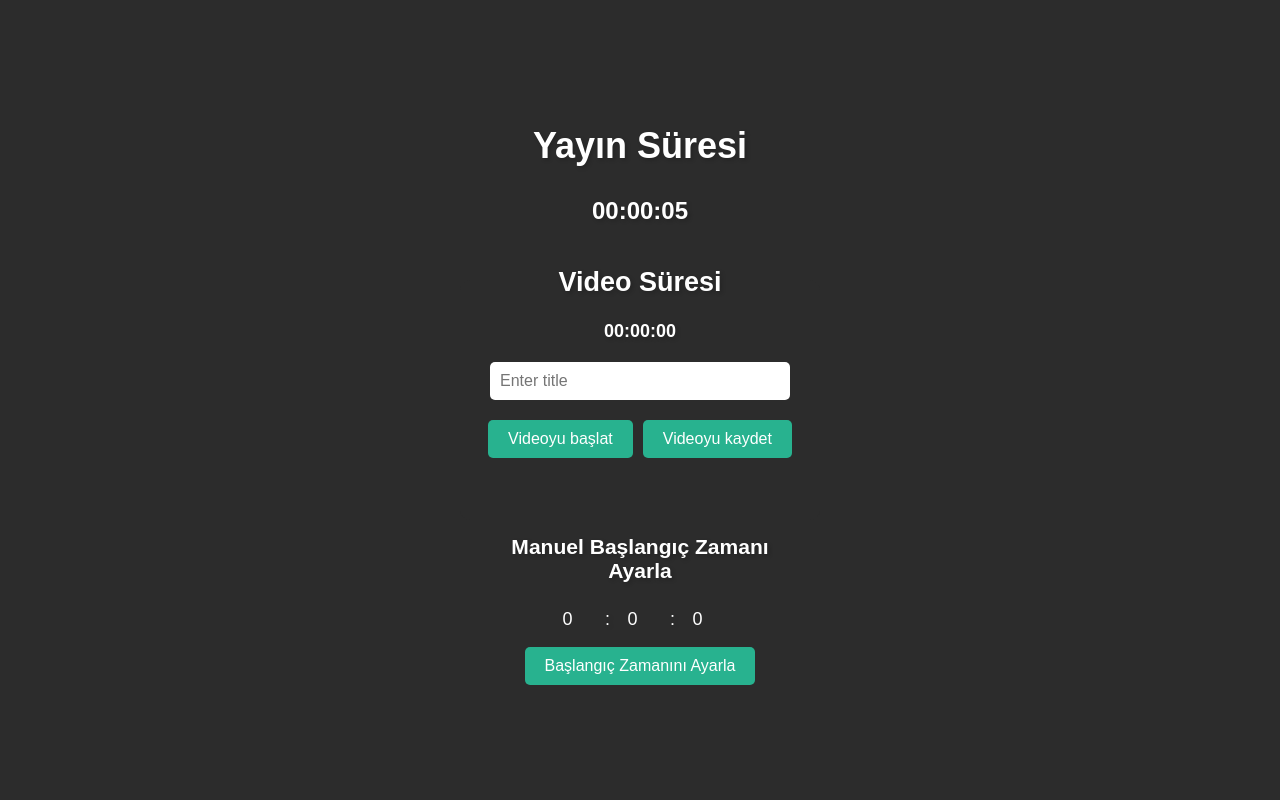
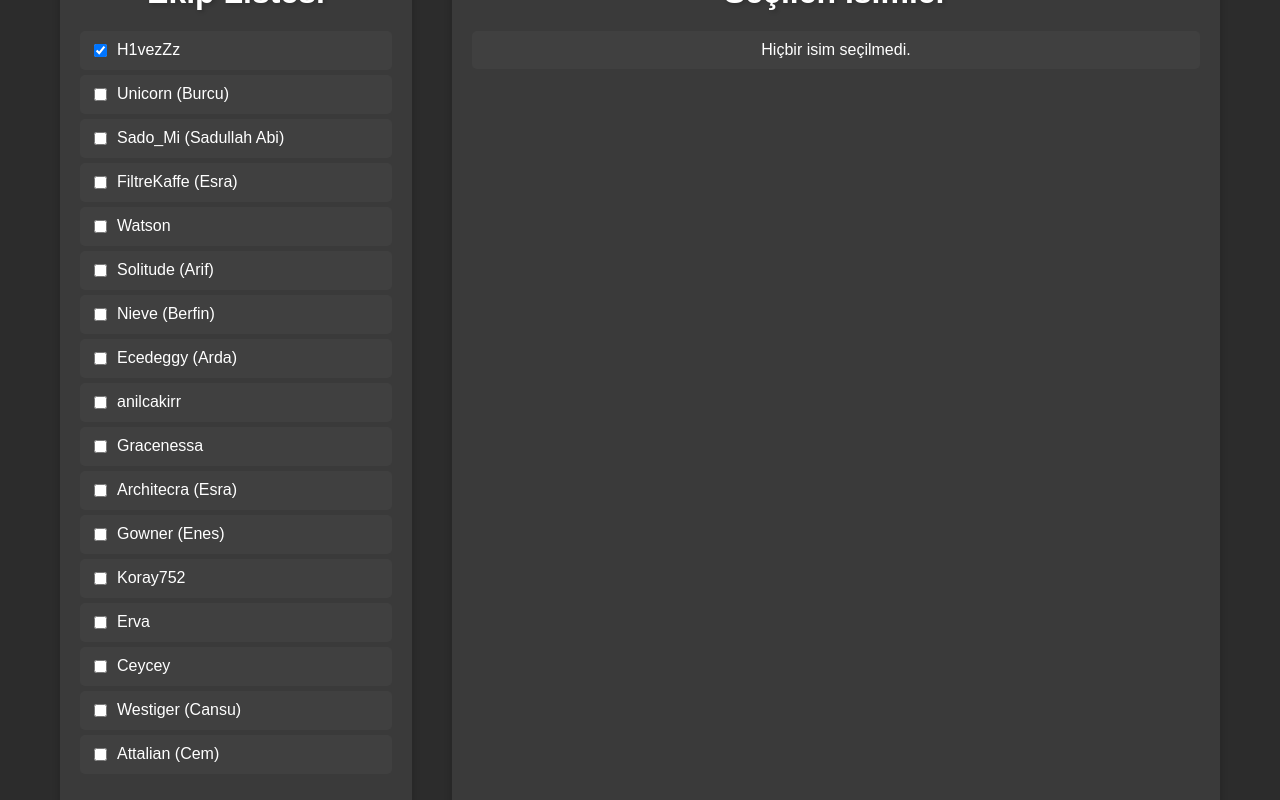
Before and after one commit to eraykrkpnr/hivez-moderator-tools, a React (Create React App) app: page /EkipList in a window 1280 px wide. Built offline with nearby package versions, Linux system fonts and the light colour scheme.

Commit message:
İsim listesi

```diff
--- a/package.json
+++ b/package.json
@@ -8,6 +8,7 @@
     "@testing-library/user-event": "^13.5.0",
     "react": "^18.3.1",
     "react-dom": "^18.3.1",
+    "react-router-dom": "^6.25.1",
     "react-scripts": "5.0.1",
     "web-vitals": "^2.1.4"
   },
--- a/src/App.js
+++ b/src/App.js
@@ -1,10 +1,18 @@
+import React from "react";
+import { BrowserRouter as Router, Route, Routes } from "react-router-dom";
 import Countdown from "./components/Countdown";
+import EkipList from "./components/EkipList";
 import "./App.css";
 
 function App() {
   return (
     <div className="App">
-      <Countdown />
+      <Router>
+        <Routes>
+          <Route exact path="/" element={<Countdown />} />
+          <Route path="/EkipList" element={<EkipList />} />
+        </Routes>
+      </Router>
     </div>
   );
 }
--- /dev/null
+++ b/src/components/EkipList.css
@@ -0,0 +1,98 @@
+/* EkipList.css */
+
+body,
+html {
+  margin: 0;
+  padding: 0;
+  width: 100%;
+  height: 100%;
+  overflow: hidden; /* Prevent scrolling */
+  font-family: "Arial", sans-serif;
+  display: flex;
+  justify-content: center;
+  align-items: center;
+  background-color: #2c2c2c;
+}
+
+.ekiplist-container {
+  display: flex;
+  justify-content: space-between;
+  width: 1200px;
+  max-width: 1200px;
+  margin: 40px;
+  background-color: #2c2c2c;
+  border-radius: 10px;
+  padding: 20px;
+  color: white;
+}
+
+.list-container {
+  width: 30%;
+  background-color: #3a3a3a;
+  border-radius: 10px;
+  padding: 20px;
+  margin: 20px;
+  box-shadow: 0 4px 8px rgba(0, 0, 0, 0.2);
+}
+
+.list-container h1 {
+  text-align: center;
+  margin-bottom: 20px;
+  text-shadow: 2px 2px 4px rgba(0, 0, 0, 0.2);
+}
+
+.list-container ul {
+  list-style-type: none;
+  padding: 0;
+}
+
+.list-container ul li {
+  background-color: #404040;
+  padding: 10px;
+  margin: 5px 0;
+  border-radius: 5px;
+  display: flex;
+  align-items: center;
+}
+
+.list-container ul li input {
+  margin-right: 10px;
+}
+
+.list-container button {
+  width: 100%;
+  background-color: #28b28f;
+  color: white;
+  border: none;
+  border-radius: 5px;
+  padding: 10px;
+  cursor: pointer;
+  font-size: 16px;
+  margin-top: 20px;
+}
+
+.list-container button:hover {
+  background-color: #008060;
+}
+
+.selected-names-container {
+  width: 70%;
+  margin: 20px;
+  background-color: #3a3a3a;
+  border-radius: 10px;
+  padding: 20px;
+  box-shadow: 0 4px 8px rgba(0, 0, 0, 0.2);
+}
+
+.selected-names-container h1 {
+  text-align: center;
+  margin-bottom: 20px;
+  text-shadow: 2px 2px 4px rgba(0, 0, 0, 0.2);
+}
+
+.selected-names-container div {
+  background-color: #404040;
+  padding: 10px;
+  border-radius: 5px;
+  text-align: center;
+}
--- /dev/null
+++ b/src/components/EkipList.js
@@ -0,0 +1,69 @@
+import React, { useState } from "react";
+import "./EkipList.css";
+
+function EkipList() {
+  const [names, setNames] = useState([
+    { name: "H1vezZz", selected: true },
+    { name: "Unicorn (Burcu)", selected: false },
+    { name: "Sado_Mi (Sadullah Abi)", selected: false },
+    { name: "FiltreKaffe (Esra)", selected: false },
+    { name: "Watson", selected: false },
+    { name: "Solitude (Arif)", selected: false },
+    { name: "Nieve (Berfin)", selected: false },
+    { name: "Ecedeggy (Arda)", selected: false },
+    { name: "anilcakirr", selected: false },
+    { name: "Gracenessa", selected: false },
+    { name: "Architecra (Esra)", selected: false },
+    { name: "Gowner (Enes)", selected: false },
+    { name: "Koray752", selected: false },
+    { name: "Erva", selected: false },
+    { name: "Ceycey", selected: false },
+    { name: "Westiger (Cansu)", selected: false },
+    { name: "Attalian (Cem)", selected: false },
+  ]);
+  const [selectedNames, setSelectedNames] = useState([]);
+
+  const handleCheckboxChange = (index) => {
+    const newNames = [...names];
+    newNames[index].selected = !newNames[index].selected;
+    setNames(newNames);
+  };
+
+  const handleSubmit = () => {
+    const selected = names
+      .filter((item) => item.selected)
+      .map((item) => item.name);
+    setSelectedNames(selected);
+  };
+
+  return (
+    <div className="ekiplist-container">
+      <div className="list-container">
+        <h1>Ekip Listesi</h1>
+        <ul>
+          {names.map((item, index) => (
+            <li key={index}>
+              <input
+                type="checkbox"
+                checked={item.selected}
+                onChange={() => handleCheckboxChange(index)}
+              />
+              <label>{item.name}</label>
+            </li>
+          ))}
+        </ul>
+        <button onClick={handleSubmit}>Listeyi Oluştur</button>
+      </div>
+      <div className="selected-names-container">
+        <h1>Seçilen İsimler</h1>
+        <div>
+          {selectedNames.length > 0
+            ? selectedNames.join(" - ")
+            : "Hiçbir isim seçilmedi."}
+        </div>
+      </div>
+    </div>
+  );
+}
+
+export default EkipList;
```
Also changed, not shown: 1 other file (tests, documents, lock files or other folders).
